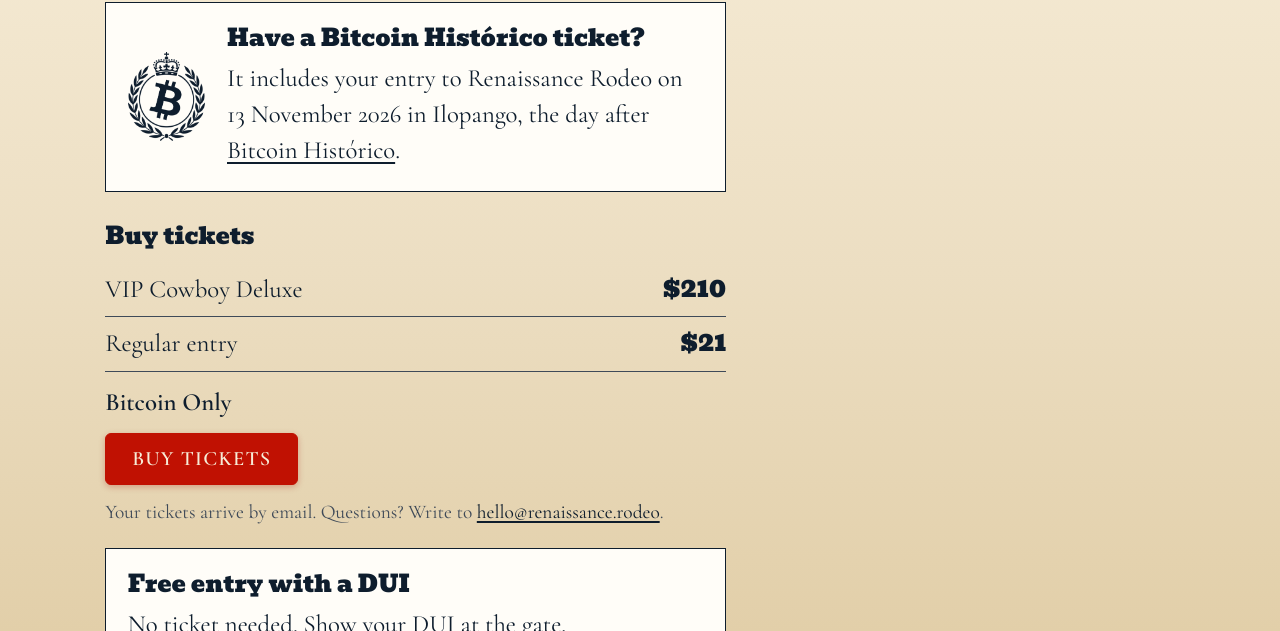
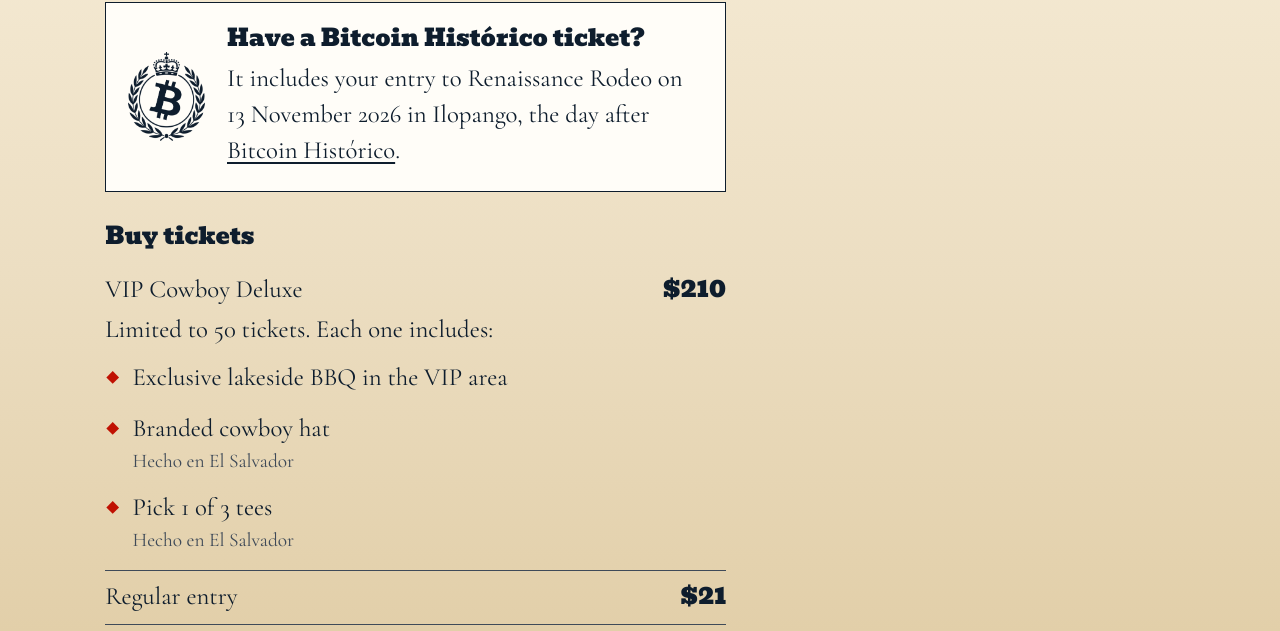
Before and after one commit to SovereignTechnology/renaissance-rodeo, a website: page public/tickets.html in a window 1280 px wide. Shown: the part 169-800 px from the top of the page. Drawn offline with Linux system fonts and the light colour scheme.

Commit message:
Tickets: what VIP Cowboy Deluxe includes
Right under the VIP price on /tickets and /es/tickets: limited to 50 tickets,
an exclusive lakeside BBQ in the VIP area, a branded cowboy hat and a pick
of 1 of 3 tees, the hat and the tees each made in El Salvador (Hecho en El
Salvador). No emoji; a test keeps them out of the Buy section.

```diff
--- a/public/style.css
+++ b/public/style.css
@@ -574,8 +574,26 @@ body:has(dialog[open]) { overflow: hidden; }
 #buy { margin-top: 1.75rem; }
 #buy h2 { font: 400 clamp(1.125rem, 1rem + .6vw, 1.375rem) / 1.2 var(--font-display); }
 .prices { list-style: none; margin: .75rem 0 0; padding: 0; }
-.prices li { display: flex; justify-content: space-between; gap: 1rem; padding: .5rem 0; border-bottom: 1px solid var(--muted); }
+.prices > li { display: flex; flex-wrap: wrap; justify-content: space-between; gap: .25rem 1rem; padding: .5rem 0; border-bottom: 1px solid var(--muted); }
 .prices .price { font: 400 var(--text-date) / 1.3 var(--font-display); }
+/* What the VIP ticket includes, inside its row under the name and price (README, "The tickets page"):
+   the full width of the row, the activities list's red diamond in sentence case, and "Hecho en El
+   Salvador" on its own quieter line under the items that have it. */
+.perks { flex-basis: 100%; }
+#buy .perks p { margin-top: 0; }
+.perks ul { list-style: none; margin: .25rem 0 0; padding: 0; }
+.perks li { position: relative; padding: .3em 0 .3em 1.1em; }
+.perks li::before {
+  content: "";
+  position: absolute;
+  left: .1em;
+  top: .85em;
+  width: .38em;
+  height: .38em;
+  background: var(--red);
+  transform: rotate(45deg);
+}
+.perks .made { display: block; font-size: var(--text-small); color: var(--muted); }
 #buy p { margin-top: .75rem; }
 /* Under the Buy button: how tickets arrive and where to write (hello@ reaches the team through the mail
    catch-all; the shop sends the same address as its Reply-To). Quieter than the copy above it. */
--- a/public/tickets.html
+++ b/public/tickets.html
@@ -78,7 +78,19 @@
     <section id="buy" aria-labelledby="buy-h">
       <h2 id="buy-h">Buy tickets</h2>
       <ul class="prices">
-        <li><span>VIP Cowboy Deluxe</span> <span class="price">$210</span></li>
+        <!-- README, "The tickets page". What the VIP ticket includes, right under its price (Cameron,
+             2026-10-28): no emoji, and "Hecho en El Salvador" under the hat and the tees, in Spanish on
+             both pages, as he wrote it. -->
+        <li><span>VIP Cowboy Deluxe</span> <span class="price">$210</span>
+          <div class="perks">
+            <p>Limited to 50 tickets. Each one includes:</p>
+            <ul>
+              <li>Exclusive lakeside BBQ in the VIP area</li>
+              <li>Branded cowboy hat <span class="made" lang="es">Hecho en El Salvador</span></li>
+              <li>Pick 1 of 3 tees <span class="made" lang="es">Hecho en El Salvador</span></li>
+            </ul>
+          </div>
+        </li>
         <li><span>Regular entry</span> <span class="price">$21</span></li>
       </ul>
       <p><strong>Bitcoin Only</strong></p>
```
Also changed, not shown: public/es/tickets.html (+12 -1 lines), test/index.spec.js (+27 -1 lines), README.md.
